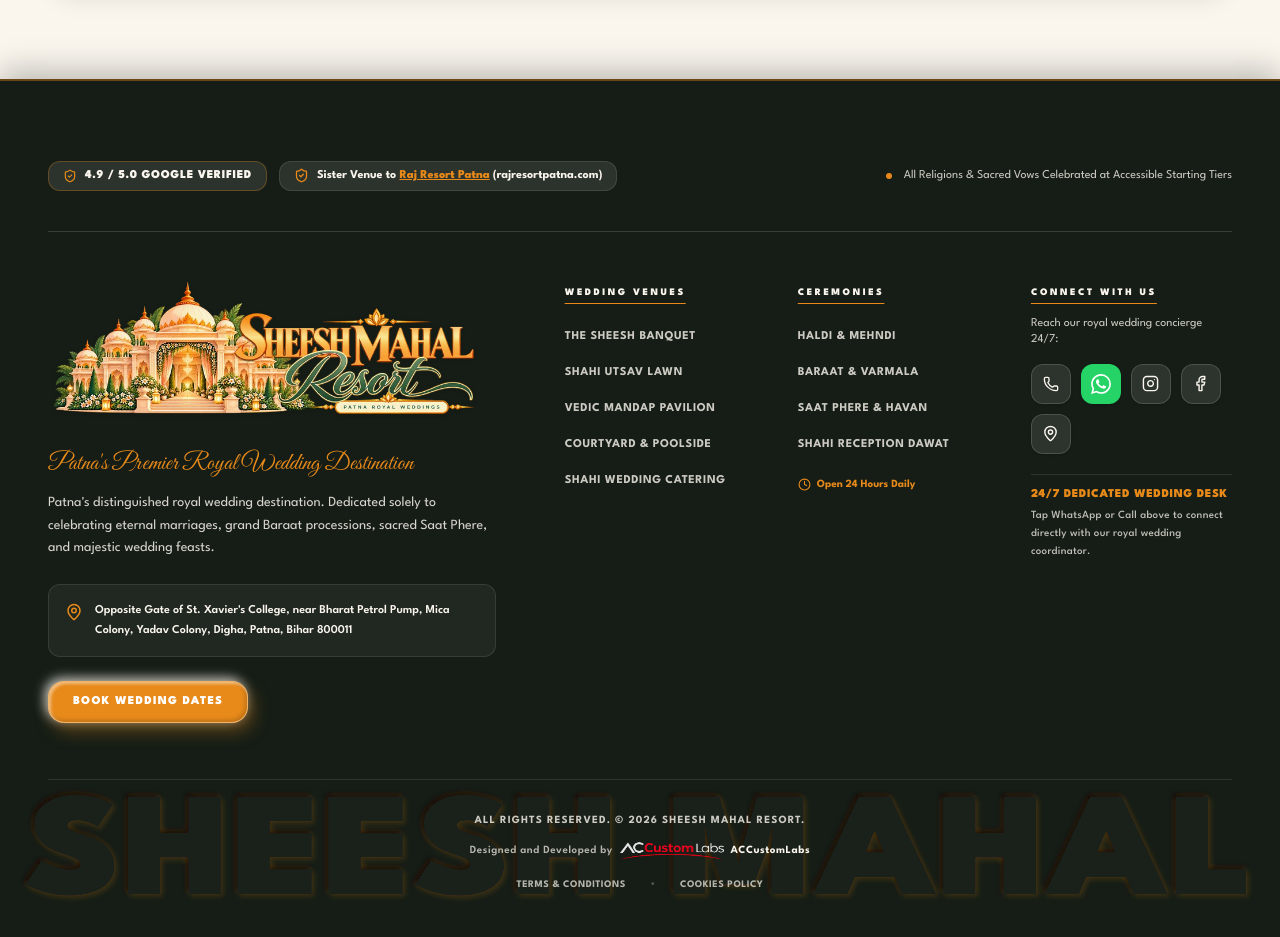
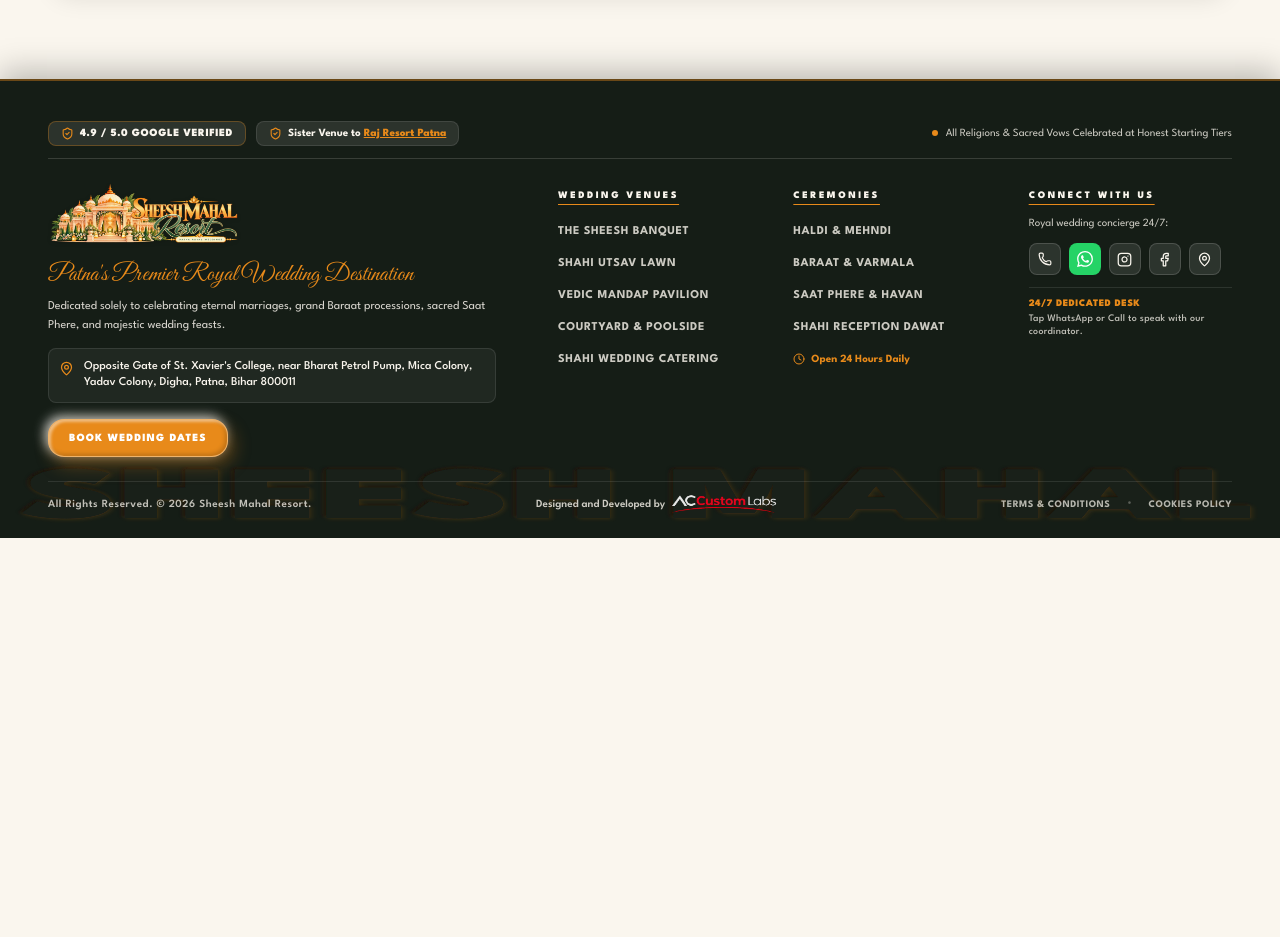
Before and after one commit to ritwikamit/SheeshMahalResort, a React (Vite) app: page / in a window 1280 px wide. Shown: the part 10100-11037 px from the top of the page. After the commit the page ends 10638 px from the top, so only its background shows below. Built offline with nearby package versions, Linux system fonts and the light colour scheme.

Commit message:
Streamline footer to fit viewport, remove trailing ACCustomLabs text with WhatsApp link, and integrate bottom bar

```diff
--- a/src/components/Footer.tsx
+++ b/src/components/Footer.tsx
@@ -18,67 +18,67 @@ export const Footer: React.FC<FooterProps> = ({
   onOpenCookies
 }) => {
   return (
-    <footer className="relative bg-[#151D16] text-[#FAF6EE] border-t-2 border-[#E88A1A]/40 pt-16 sm:pt-20 pb-24 md:pb-12 shadow-[0_-8px_30px_rgba(0,0,0,0.25)] overflow-hidden">
+    <footer className="relative bg-[#151D16] text-[#FAF6EE] border-t-2 border-[#E88A1A]/40 pt-8 sm:pt-10 pb-4 sm:pb-6 shadow-[0_-8px_30px_rgba(0,0,0,0.25)] overflow-hidden">
       <div className="max-w-[1600px] mx-auto px-4 sm:px-6 lg:px-12 relative z-10">
 
         {/* Top Trust & Legacy Bar across Footer */}
-        <div className="pb-10 mb-12 border-b border-[#FAF6EE]/15 flex flex-col md:flex-row items-start md:items-center justify-between gap-6">
-          <div className="flex flex-wrap items-center gap-3">
-            <div className="flex items-center gap-2 bg-[#FAF6EE]/10 border border-[#E88A1A]/30 px-3.5 py-1.5 rounded-xl">
-              <ShieldCheck size={14} className="text-[#E88A1A]" />
-              <span className="text-xs font-black tracking-wider text-[#FAF6EE]">
+        <div className="pb-3 mb-6 border-b border-[#FAF6EE]/15 flex flex-col md:flex-row items-start md:items-center justify-between gap-3 text-xs">
+          <div className="flex flex-wrap items-center gap-2.5">
+            <div className="flex items-center gap-1.5 bg-[#FAF6EE]/10 border border-[#E88A1A]/30 px-3 py-1 rounded-lg">
+              <ShieldCheck size={13} className="text-[#E88A1A]" />
+              <span className="text-[11px] font-black tracking-wider text-[#FAF6EE]">
                 4.9 / 5.0 GOOGLE VERIFIED
               </span>
             </div>
 
-            <div className="flex items-center gap-2 bg-[#FAF6EE]/10 border border-white/10 px-3.5 py-1.5 rounded-xl text-xs font-bold text-[#FAF6EE]">
-              <ShieldCheck size={15} className="text-[#E88A1A]" />
-              <span>Sister Venue to <a href="https://rajresortpatna.com" target="_blank" rel="noopener noreferrer" className="text-[#E88A1A] underline font-extrabold hover:text-white transition-colors">Raj Resort Patna</a> (rajresortpatna.com)</span>
+            <div className="flex items-center gap-1.5 bg-[#FAF6EE]/10 border border-white/10 px-3 py-1 rounded-lg text-[11px] font-bold text-[#FAF6EE]">
+              <ShieldCheck size={13} className="text-[#E88A1A]" />
+              <span>Sister Venue to <a href="https://rajresortpatna.com" target="_blank" rel="noopener noreferrer" className="text-[#E88A1A] underline font-extrabold hover:text-white transition-colors">Raj Resort Patna</a></span>
             </div>
           </div>
 
-          <div className="flex items-center gap-3 text-xs text-[#FAF6EE]/80">
+          <div className="flex items-center gap-2 text-[11px] text-[#FAF6EE]/80">
             <span className="w-1.5 h-1.5 rounded-full bg-[#E88A1A]"></span>
-            <span>All Religions & Sacred Vows Celebrated at Accessible Starting Tiers</span>
+            <span>All Religions & Sacred Vows Celebrated at Honest Starting Tiers</span>
           </div>
         </div>
 
         {/* Main Footer Grid */}
-        <div className="grid grid-cols-1 lg:grid-cols-12 gap-10 lg:gap-14 pb-14">
+        <div className="grid grid-cols-1 lg:grid-cols-12 gap-6 lg:gap-10 pb-6">
 
-          {/* Left 5 columns: Brand & Mission with LARGE Logo */}
+          {/* Left 5 columns: Brand & Mission */}
           <div className="lg:col-span-5 flex flex-col justify-between">
             <div className="flex flex-col items-start text-left">
-              <div className="mb-6 w-full flex justify-start items-center">
+              <div className="mb-3 w-full flex justify-start items-center">
                 <SheeshMahalLogo
                   variant="footer"
+                  size="md"
                   onClick={() => onNavigateSection('top')}
                   className="cursor-pointer"
                 />
               </div>
-              <p className="font-cursive text-2xl text-[#E88A1A] mb-3 font-normal">
+              <p className="font-cursive text-xl sm:text-2xl text-[#E88A1A] mb-1.5 font-normal">
                 Patna's Premier Royal Wedding Destination
               </p>
-              <p className="text-xs sm:text-sm text-[#FAF6EE]/85 leading-relaxed max-w-md mb-6 font-normal">
-                Patna's distinguished royal wedding destination. Dedicated solely to celebrating eternal marriages, grand Baraat processions, sacred Saat Phere, and majestic wedding feasts.
+              <p className="text-xs text-[#FAF6EE]/85 leading-relaxed max-w-md mb-3 font-normal">
+                Dedicated solely to celebrating eternal marriages, grand Baraat processions, sacred Saat Phere, and majestic wedding feasts.
               </p>
 
-              <div className="p-4 bg-white/5 rounded-xl border border-white/10 max-w-md mb-6">
-                <div className="flex items-start gap-3">
-                  <MapPin size={18} className="text-[#E88A1A] shrink-0 mt-0.5" />
-                  <p className="text-xs text-[#FAF6EE] leading-relaxed font-semibold">
+              <div className="p-2.5 bg-white/5 rounded-lg border border-white/10 max-w-md mb-4">
+                <div className="flex items-start gap-2.5">
+                  <MapPin size={15} className="text-[#E88A1A] shrink-0 mt-0.5" />
+                  <p className="text-xs text-[#FAF6EE] leading-snug font-medium">
                     {RESORT_CONTACT.address}
                   </p>
                 </div>
               </div>
             </div>
 
-            {/* Desktop View: Royal Booking CTA positioned at bottom of brand column */}
-            <div className="hidden lg:flex items-center gap-4 relative z-20">
+            <div className="flex items-center gap-4 relative z-20">
               <button
                 type="button"
                 onClick={onOpenInquiry}
-                className="px-6 py-3 clay-btn-gold text-xs font-black tracking-widest uppercase cursor-pointer text-white shadow-lg hover:scale-105 transition-transform"
+                className="px-5 py-2.5 clay-btn-gold text-[11px] font-black tracking-widest uppercase cursor-pointer text-white shadow-md hover:scale-102 transition-transform"
               >
                 BOOK WEDDING DATES
               </button>
@@ -86,21 +86,21 @@ export const Footer: React.FC<FooterProps> = ({
           </div>
 
           {/* Right 7 columns: Quick wedding links & Icon contact channels */}
-          <div className="lg:col-span-7 grid grid-cols-1 sm:grid-cols-3 gap-8">
+          <div className="lg:col-span-7 grid grid-cols-1 sm:grid-cols-3 gap-6 sm:gap-8">
 
             {/* Sub-column 1: Venues */}
             <div>
               <h5
-                className="text-[10px] font-black uppercase tracking-[0.25em] text-[#FAF6EE] mb-4 inline-block"
+                className="text-[10px] font-black uppercase tracking-[0.25em] text-[#FAF6EE] mb-3 inline-block"
                 style={{
                   textDecoration: 'underline',
-                  textUnderlineOffset: '8px',
+                  textUnderlineOffset: '6px',
                   textDecorationColor: '#E88A1A'
                 }}
               >
                 WEDDING VENUES
               </h5>
-              <ul className="space-y-3 mt-2">
+              <ul className="space-y-2 mt-1">
                 <li>
                   <button
                     type="button"
@@ -152,16 +152,16 @@ export const Footer: React.FC<FooterProps> = ({
             {/* Sub-column 2: Rituals & Timings */}
             <div>
               <h5
-                className="text-[10px] font-black uppercase tracking-[0.25em] text-[#FAF6EE] mb-4 inline-block"
+                className="text-[10px] font-black uppercase tracking-[0.25em] text-[#FAF6EE] mb-3 inline-block"
                 style={{
                   textDecoration: 'underline',
-                  textUnderlineOffset: '8px',
+                  textUnderlineOffset: '6px',
                   textDecorationColor: '#E88A1A'
                 }}
               >
                 CEREMONIES
               </h5>
-              <ul className="space-y-3 mt-2">
+              <ul className="space-y-2 mt-1">
                 <li>
                   <button
                     type="button"
@@ -199,98 +199,93 @@ export const Footer: React.FC<FooterProps> = ({
                   </button>
                 </li>
                 <li>
-                  <span className="text-[11px] font-bold text-[#E88A1A] flex items-center gap-1.5 pt-2">
-                    <Clock size={13} className="text-[#E88A1A]" />
+                  <span className="text-[11px] font-bold text-[#E88A1A] flex items-center gap-1.5 pt-1">
+                    <Clock size={12} className="text-[#E88A1A]" />
                     <span>Open 24 Hours Daily</span>
                   </span>
                 </li>
               </ul>
             </div>
 
-            {/* Sub-column 3: Minimalist Social & Direct Concierge Channels */}
+            {/* Sub-column 3: Social & Concierge Channels */}
             <div>
               <h5
-                className="text-[10px] font-black uppercase tracking-[0.25em] text-[#FAF6EE] mb-4 inline-block"
+                className="text-[10px] font-black uppercase tracking-[0.25em] text-[#FAF6EE] mb-3 inline-block"
                 style={{
                   textDecoration: 'underline',
-                  textUnderlineOffset: '8px',
+                  textUnderlineOffset: '6px',
                   textDecorationColor: '#E88A1A'
                 }}
               >
                 CONNECT WITH US
               </h5>
-              <p className="text-xs text-[#FAF6EE]/80 mb-4 font-normal">
-                Reach our royal wedding concierge 24/7:
+              <p className="text-[11px] text-[#FAF6EE]/80 mb-3 font-normal">
+                Royal wedding concierge 24/7:
               </p>
 
-              {/* Minimalist icon buttons: Call, WhatsApp Green, Instagram, Facebook, Maps */}
-              <div className="flex flex-wrap items-center gap-2.5">
-                {/* Single Primary Call Icon */}
+              {/* Minimalist icon buttons */}
+              <div className="flex flex-wrap items-center gap-2">
                 <a
                   href={`tel:${RESORT_CONTACT.primaryPhone}`}
                   title="Direct Wedding Concierge Call"
                   aria-label="Call Sheesh Mahal Resort"
-                  className="w-10 h-10 rounded-xl bg-white/10 text-[#FAF6EE] border border-white/15 flex items-center justify-center hover:bg-[#E88A1A] hover:text-white hover:border-[#E88A1A] transition-all duration-300 shadow-sm hover:scale-105 cursor-pointer"
+                  className="w-8 h-8 rounded-lg bg-white/10 text-[#FAF6EE] border border-white/15 flex items-center justify-center hover:bg-[#E88A1A] hover:text-white hover:border-[#E88A1A] transition-all duration-300 shadow-xs hover:scale-105 cursor-pointer"
                 >
-                  <Phone size={16} />
+                  <Phone size={14} />
                 </a>
 
-                {/* Minimalistic Green WhatsApp Icon */}
                 <a
                   href={`https://wa.me/${RESORT_CONTACT.whatsappNumber}?text=Hello%20Sheesh%20Mahal%20Resort,%20I%20would%20like%20to%20inquire%20about%20booking%20a%20wedding.`}
                   target="_blank"
                   rel="noopener noreferrer"
                   title="Direct WhatsApp Chat"
                   aria-label="Chat on WhatsApp"
-                  className="w-10 h-10 rounded-xl bg-[#25D366] text-white flex items-center justify-center hover:bg-[#20ba59] transition-all duration-300 shadow-sm hover:scale-105"
+                  className="w-8 h-8 rounded-lg bg-[#25D366] text-white flex items-center justify-center hover:bg-[#20ba59] transition-all duration-300 shadow-xs hover:scale-105"
                 >
-                  <WhatsAppIcon className="w-5 h-5 fill-current" />
+                  <WhatsAppIcon className="w-4 h-4 fill-current" />
                 </a>
 
-                {/* Instagram Icon Link */}
                 <a
                   href={RESORT_CONTACT.instagramUrl}
                   target="_blank"
                   rel="noopener noreferrer"
                   title="Follow us on Instagram"
                   aria-label="Follow Sheesh Mahal Resort on Instagram"
-                  className="w-10 h-10 rounded-xl bg-white/10 text-[#FAF6EE] border border-white/15 flex items-center justify-center hover:bg-[#E1306C] hover:text-white hover:border-[#E1306C] transition-all duration-300 shadow-sm hover:scale-105"
+                  className="w-8 h-8 rounded-lg bg-white/10 text-[#FAF6EE] border border-white/15 flex items-center justify-center hover:bg-[#E1306C] hover:text-white hover:border-[#E1306C] transition-all duration-300 shadow-xs hover:scale-105"
                 >
-                  <Instagram size={17} />
+                  <Instagram size={15} />
                 </a>
 
-                {/* Facebook Icon Link */}
                 <a
                   href={RESORT_CONTACT.facebookUrl}
                   target="_blank"
                   rel="noopener noreferrer"
                   title="Follow us on Facebook"
                   aria-label="Follow Sheesh Mahal Resort on Facebook"
-                  className="w-10 h-10 rounded-xl bg-white/10 text-[#FAF6EE] border border-white/15 flex items-center justify-center hover:bg-[#1877F2] hover:text-white hover:border-[#1877F2] transition-all duration-300 shadow-sm hover:scale-105"
+                  className="w-8 h-8 rounded-lg bg-white/10 text-[#FAF6EE] border border-white/15 flex items-center justify-center hover:bg-[#1877F2] hover:text-white hover:border-[#1877F2] transition-all duration-300 shadow-xs hover:scale-105"
                 >
-                  <Facebook size={17} />
+                  <Facebook size={15} />
                 </a>
 
-                {/* Google Maps Icon */}
                 <a
                   href={RESORT_CONTACT.googleMapsUrl}
                   target="_blank"
                   rel="noopener noreferrer"
                   title="View on Google Maps"
                   aria-label="View on Google Maps"
-                  className="w-10 h-10 rounded-xl bg-white/10 text-[#FAF6EE] border border-white/15 flex items-center justify-center hover:bg-[#E88A1A] hover:text-[#1D261E] transition-all duration-300 shadow-sm hover:scale-105"
+                  className="w-8 h-8 rounded-lg bg-white/10 text-[#FAF6EE] border border-white/15 flex items-center justify-center hover:bg-[#E88A1A] hover:text-[#1D261E] transition-all duration-300 shadow-xs hover:scale-105"
                 >
-                  <MapPin size={17} />
+                  <MapPin size={15} />
                 </a>
               </div>
 
-              {/* Secure Concierge Desk Notice */}
-              <div className="mt-5 pt-3 border-t border-white/10">
-                <p className="text-xs font-black tracking-wider text-[#E88A1A] uppercase">
-                  24/7 DEDICATED WEDDING DESK
+              {/* Concierge Desk Notice */}
+              <div className="mt-3 pt-2 border-t border-white/10">
+                <p className="text-[10px] font-black tracking-wider text-[#E88A1A] uppercase">
+                  24/7 DEDICATED DESK
                 </p>
-                <p className="text-[11px] font-medium tracking-wide text-[#FAF6EE]/75 mt-1 leading-relaxed">
-                  Tap WhatsApp or Call above to connect directly with our royal wedding coordinator.
+                <p className="text-[10px] font-medium tracking-wide text-[#FAF6EE]/75 mt-0.5 leading-tight">
+                  Tap WhatsApp or Call to speak with our coordinator.
                 </p>
               </div>
             </div>
@@ -299,39 +294,33 @@ export const Footer: React.FC<FooterProps> = ({
 
         </div>
 
-        {/* Mobile View: Royal Booking CTA positioned above bottom bar so it overlaps the carved watermark */}
-        <div className="lg:hidden flex justify-center pb-8 pt-2 relative z-20">
-          <button
-            type="button"
-            onClick={onOpenInquiry}
-            className="w-full max-w-xs py-3.5 clay-btn-gold text-xs font-black tracking-widest uppercase cursor-pointer text-center text-white shadow-lg"
-          >
-            BOOK WEDDING DATES
-          </button>
-        </div>
-
-        {/* Centered Footer Bottom Bar */}
-        <div className="pt-8 border-t border-white/10 flex flex-col items-center justify-center text-center gap-3 relative z-10">
-          {/* Centered All Rights Reserved */}
-          <p
-            className="font-bold tracking-widest uppercase text-center text-[#FAF6EE]/80 text-[11px]"
-          >
+        {/* Integrated Footer Bottom Bar (Same footer itself, no oversized separate section) */}
+        <div className="pt-3 border-t border-white/10 flex flex-col md:flex-row items-center justify-between gap-2.5 text-[11px] text-[#FAF6EE]/75 relative z-10">
+          {/* All Rights Reserved */}
+          <p className="font-semibold tracking-wider text-center md:text-left">
             All Rights Reserved. © {new Date().getFullYear()} Sheesh Mahal Resort.
           </p>
 
-          {/* Designed and Developed by ACCustomLabs */}
-          <p className="font-semibold tracking-wider text-center text-[#FAF6EE]/70 text-[11px] flex items-center justify-center gap-1.5 flex-wrap">
+          {/* Designed and Developed by ACCustomLabs (Logo redirects to WhatsApp 7766833773) */}
+          <div className="flex items-center justify-center gap-1.5 font-semibold text-[#FAF6EE]/80">
             <span>Designed and Developed by</span>
-            <img
-              src="/images/ac-custom-labs.png"
-              alt="ACCustomLabs"
-              className="h-4 sm:h-5 w-auto object-contain inline-block align-middle opacity-90 hover:opacity-100 transition-opacity"
-            />
-            <span className="font-bold text-[#FAF6EE] hover:text-[#E88A1A] transition-colors cursor-pointer">ACCustomLabs</span>
-          </p>
+            <a
+              href="https://wa.me/917766833773?text=Hello%20ACCustomLabs,%20I%20would%20like%20to%20inquire%20about%20website%20design%20and%20development%20services."
+              target="_blank"
+              rel="noopener noreferrer"
+              title="Chat with ACCustomLabs on WhatsApp (+91 77668 33773)"
+              className="inline-flex items-center group/lab transition-transform hover:scale-105"
+            >
+              <img
+                src="/images/ac-custom-labs.png"
+                alt="ACCustomLabs"
+                className="h-4 sm:h-5 w-auto object-contain inline-block align-middle opacity-90 group-hover/lab:opacity-100"
+              />
+            </a>
+          </div>
 
-          {/* Just Terms & Conditions and Cookies Policy */}
-          <div className="flex items-center justify-center gap-6 mt-1">
+          {/* Terms & Conditions and Cookies Policy */}
+          <div className="flex items-center justify-center md:justify-end gap-4">
             <button
               type="button"
               onClick={onOpenTerms}
@@ -352,14 +341,14 @@ export const Footer: React.FC<FooterProps> = ({
 
       </div>
 
-      {/* Edge-to-Edge Claymorphically Carved Dark Watermark with Balanced Architectural Proportions */}
+      {/* Edge-to-Edge Claymorphically Carved Dark Watermark inside the footer backdrop */}
       <div
         aria-hidden="true"
-        className="absolute inset-x-0 bottom-1 sm:bottom-2 w-full flex items-end justify-center pointer-events-none select-none z-0 px-1 sm:px-3 overflow-hidden h-[80px] sm:h-[100px] md:h-[120px] lg:h-[140px] xl:h-[160px]"
+        className="absolute inset-x-0 bottom-0 w-full flex items-end justify-center pointer-events-none select-none z-0 px-2 overflow-hidden h-[50px] sm:h-[65px] md:h-[80px]"
       >
         <svg
           viewBox="0 0 1000 115"
-          className="w-full h-full select-none pointer-events-none opacity-80"
+          className="w-full h-full select-none pointer-events-none opacity-60"
           preserveAspectRatio="none"
         >
           <defs>
--- a/src/components/SheeshMahalLogo.tsx
+++ b/src/components/SheeshMahalLogo.tsx
@@ -75,8 +75,15 @@ export const SheeshMahalLogo: React.FC<SheeshMahalLogoProps> = ({
     );
   }
 
-  // Variant: Footer (High-impact large brand showcase, left-aligned)
+  // Variant: Footer (High-impact brand showcase, left-aligned)
   if (variant === 'footer') {
+    const footerHeightClass = {
+      sm: 'h-10 sm:h-12 lg:h-14',
+      md: 'h-12 sm:h-14 lg:h-16',
+      lg: 'h-16 sm:h-20 lg:h-24',
+      xl: 'h-24 sm:h-32 lg:h-36'
+    }[size];
+
     return (
       <div
         onClick={onClick}
@@ -87,7 +94,7 @@ export const SheeshMahalLogo: React.FC<SheeshMahalLogoProps> = ({
             src={footerLogoSrc}
             alt="Sheesh Mahal Resort Palace Logo"
             onError={() => handleImgError(true)}
-            className="h-24 sm:h-32 lg:h-36 w-auto max-w-[340px] sm:max-w-[440px] lg:max-w-[500px] object-contain object-left drop-shadow-sm group-hover:scale-[1.02] transition-transform duration-300"
+            className={`${footerHeightClass} w-auto max-w-[280px] sm:max-w-[360px] lg:max-w-[420px] object-contain object-left drop-shadow-sm group-hover:scale-[1.02] transition-transform duration-300`}
           />
         ) : (
           renderFallback()
```
